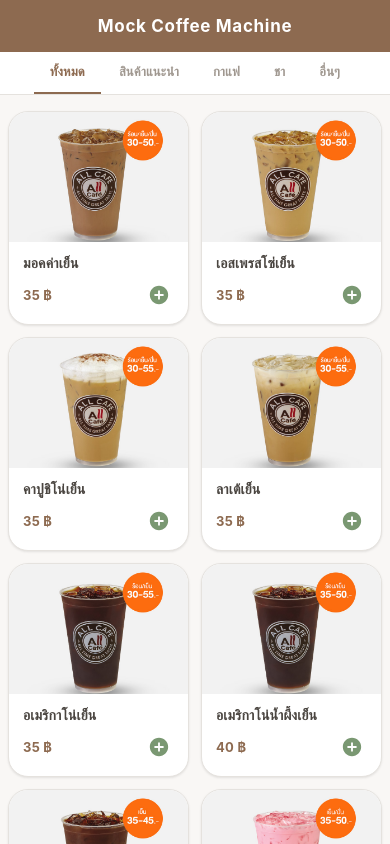
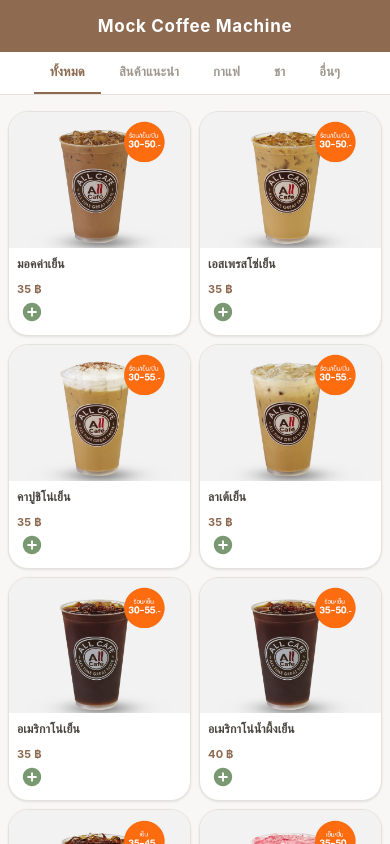
Before and after one commit to Moon-dev06/Mock-coffee-machine, a React (Vite) app: page / in a window 390 px wide. Shown: the top 844 px of the page. Built offline with nearby package versions, Linux system fonts and the light colour scheme; no server answers; a web font is replaced by a local one.

Commit message:
feat: enhance product filtering and improve responsive design in menu

```diff
--- a/src/components/menu.jsx
+++ b/src/components/menu.jsx
@@ -14,7 +14,14 @@ const MenuScreen = ({ onShowSlip }) => {
   // 2. ฟังก์ชันกรองสินค้า
   const filteredItems = activeTab === 'ทั้งหมด' || activeTab === 'สินค้าแนะนำ'
     ? menuItems
-    : menuItems.filter(item => item.category === activeTab);
+    : menuItems.filter(item => {
+        const categoryMap = {
+          'กาแฟ': 'coffee',
+          'ชา': 'tea',
+          'อื่นๆ': 'other'
+        };
+        return item.category === categoryMap[activeTab];
+      });
 
   return (
     <div className="menu-container">
@@ -24,7 +31,6 @@ const MenuScreen = ({ onShowSlip }) => {
           Mock Coffee Machine
         </div>
 
-        {/* TabBar Section */}
         <div className="tab-bar">
           {categories.map((cat) => (
             <button
@@ -38,7 +44,6 @@ const MenuScreen = ({ onShowSlip }) => {
         </div>
       </header>
 
-      {/* Body Section (GridView) */}
       <main>
         {filteredItems.length === 0 ? (
           <div className="empty-state">
--- a/src/style/menu.css
+++ b/src/style/menu.css
@@ -106,15 +106,15 @@ header {
 
 /* ── Main Grid ── */
 main {
-  padding: 16px 8px 40px; /* ลด padding ด้านข้างเหลือ 8px */
+  padding: 16px 8px 40px;
   width: 100%;
 }
 
 .product-grid {
   display: grid;
   grid-template-columns: repeat(2, 1fr);
-  gap: 12px;
-  width: 100%; /* ให้กว้างเต็ม 100% */
+  gap: clamp(8px, 2vw, 16px); /* gap ยืดหยุ่นตามหน้าจอ */
+  width: 100%;
 }
 
 @media (min-width: 600px) {
@@ -140,6 +140,7 @@ main {
   display: flex;
   flex-direction: column;
   transition: transform var(--transition), box-shadow var(--transition), border-color var(--transition);
+  width: 100%; /* ให้ card กว้างเต็ม column */
 }
 
 .product-card:hover {
@@ -153,12 +154,10 @@ main {
   box-shadow: var(--shadow-sm);
 }
 
-/* Image area */
+/* Image area — ใช้ aspect-ratio แทน height คงที่ */
 .card-image {
-  height: 130px;
-  display: flex;
-  align-items: center;
-  justify-content: center;
+  width: 100%;
+  aspect-ratio: 4 / 3; /* สัดส่วนรูปคงที่ทุกขนาด */
   position: relative;
   background-color: color-mix(in srgb, var(--green) 22%, var(--white));
   overflow: hidden;
@@ -167,7 +166,9 @@ main {
 .card-image img {
   width: 100%;
   height: 100%;
-  object-fit: cover;
+  object-fit: cover;       /* รูปเต็มกรอบ ไม่บิดเบี้ยว */
+  object-position: center; /* จัดกึ่งกลาง */
+  display: block;
   transition: transform 0.3s ease;
 }
 
@@ -176,13 +177,17 @@ main {
 }
 
 .card-image .fallback-icon {
-  font-size: 36px;
+  position: absolute;
+  top: 50%;
+  left: 50%;
+  transform: translate(-50%, -50%);
+  font-size: clamp(28px, 5vw, 40px); /* ขนาด icon ยืดหยุ่น */
   opacity: 0.5;
 }
 
 /* Info area */
 .card-info {
-  padding: 12px 14px 14px;
+  padding: clamp(8px, 2vw, 14px); /* padding ยืดหยุ่น */
   display: flex;
   flex-direction: column;
   flex-grow: 1;
@@ -190,7 +195,7 @@ main {
 }
 
 .card-name {
-  font-size: 14px;
+  font-size: clamp(12px, 1.8vw, 15px); /* ขนาดตัวอักษรยืดหยุ่น */
   font-weight: 600;
   color: var(--gray-700);
   white-space: nowrap;
@@ -199,15 +204,8 @@ main {
   letter-spacing: 0.01em;
 }
 
-.card-footer {
-  display: flex;
-  align-items: center;
-  justify-content: space-between;
-  margin-top: 2px;
-}
-
 .card-price {
-  font-size: 13px;
+  font-size: clamp(11px, 1.6vw, 14px); /* ขนาดราคายืดหยุ่น */
   font-weight: 700;
   color: var(--brown-mid);
   letter-spacing: 0.02em;
```
